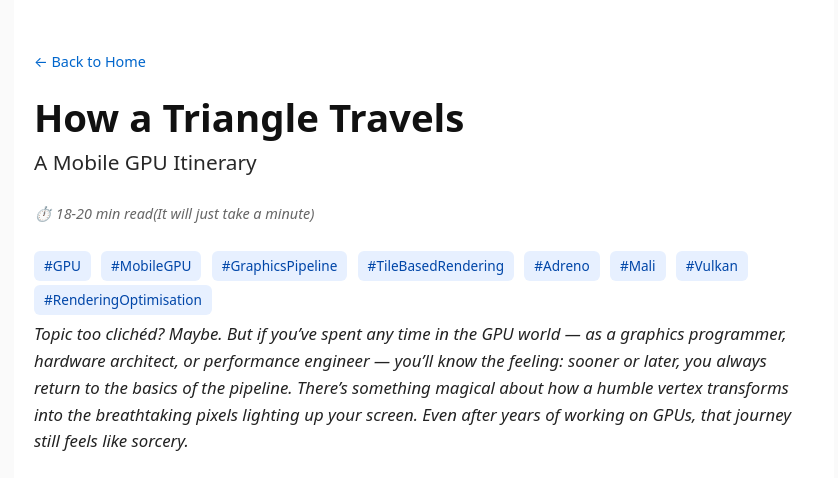
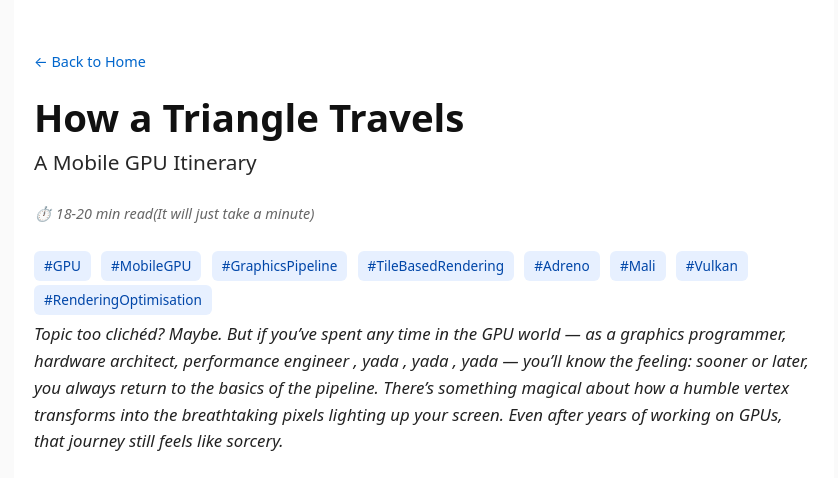
Before and after one commit to trywellbug/trywellbug, a plain HTML site: page posts/how-a-triangle-travels-1.html in a window 1280 px wide. Shown: the top 478 px of the page, without its empty margins (216-1054 px from the left). Drawn offline with Linux system fonts and the light colour scheme.

Commit message:
Update introductory paragraph in HTML file

```diff
--- a/posts/how-a-triangle-travels-1.html
+++ b/posts/how-a-triangle-travels-1.html
@@ -301,7 +301,7 @@
       </header>
 
       <p class="lead">
-        <em>Topic too clichéd? Maybe. But if you’ve spent any time in the GPU world — as a graphics programmer, hardware architect, or performance engineer — you’ll know the feeling: sooner or later, you always return to the basics of the pipeline. There’s something magical about how a humble vertex transforms into the breathtaking pixels lighting up your screen. Even after years of working on GPUs, that journey still feels like sorcery.</em>
+        <em>Topic too clichéd? Maybe. But if you’ve spent any time in the GPU world — as a graphics programmer, hardware architect, performance engineer , yada , yada , yada  — you’ll know the feeling: sooner or later, you always return to the basics of the pipeline. There’s something magical about how a humble vertex transforms into the breathtaking pixels lighting up your screen. Even after years of working on GPUs, that journey still feels like sorcery.</em>
       </p>
 
       <figure>
```
